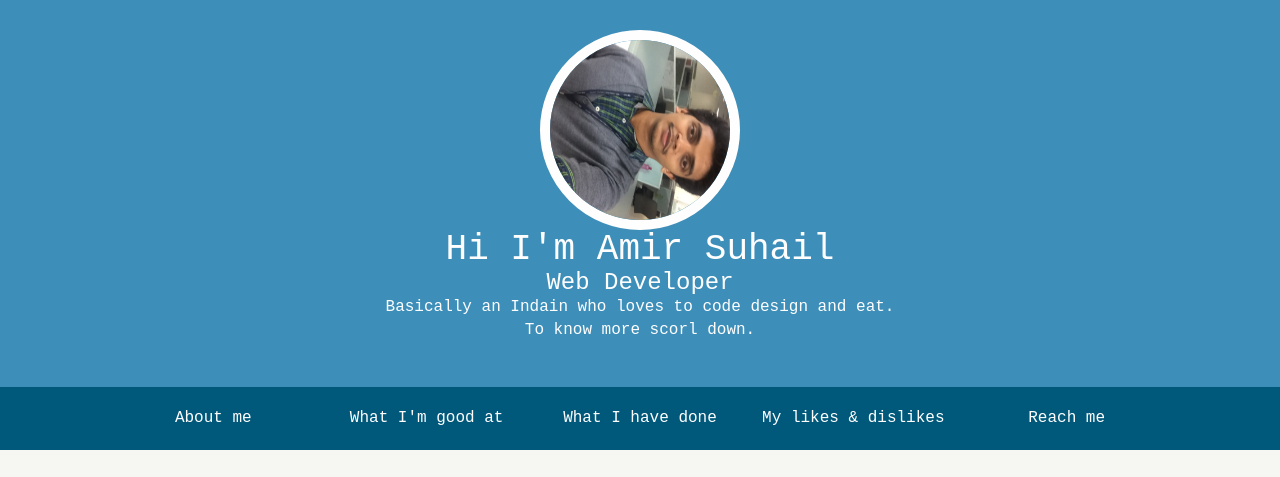
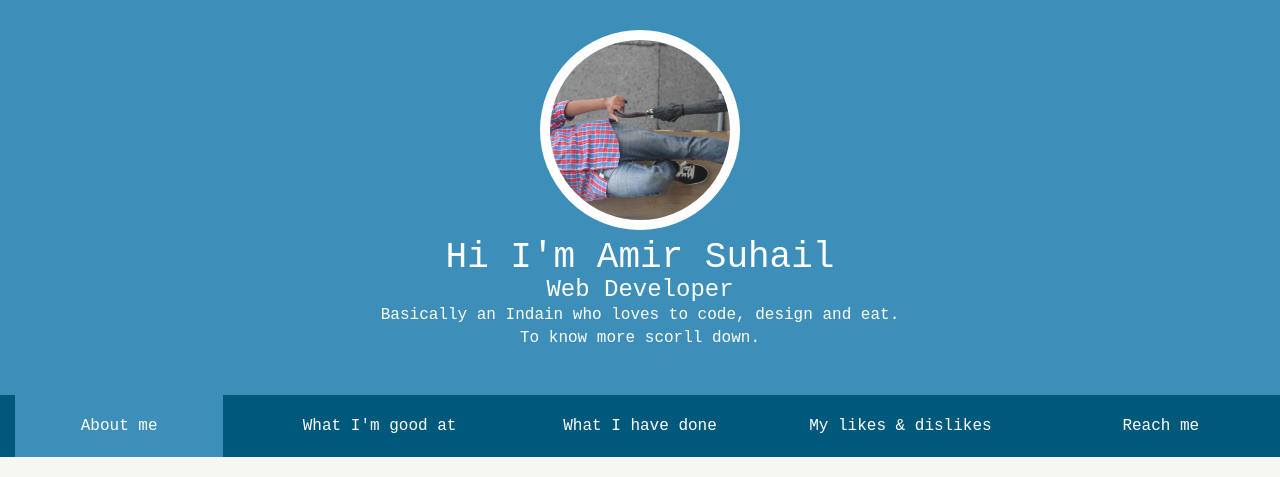
Before and after one commit to amir-suhail/amir-suhail.github.io, a plain HTML site: page index.html in a window 1280 px wide. Shown: the top 477 px of the page. Drawn offline with Linux system fonts and the light colour scheme.

Commit message:
added scripts

```diff
--- a/css/style.css
+++ b/css/style.css
@@ -4,8 +4,37 @@ body {
   font-size: 16px;
 }
 
+a {
+  text-decoration: none;
+  color: #fff;
+}
+
+a:hover {
+  color: #eee;
+}
+
 .footer {
   height: 50px;
+}
+
+.fixed-header {
+  top: 0;
+  left: 0;
+  position: fixed;
+  z-index: 1000;
+}
+
+.active {
+  background-color: #F6F7F2;
+  color: #000;
+}
+
+.active a {
+  color: #000;
+}
+
+.active-about {
+  background-color: #3D8EB9;
 }
 
 #likes i {
@@ -57,14 +86,11 @@ body {
 
 .bg-flat-dark-blue {
   background-color: #00587A;
+  color: #FEFEFE;
 }
 
 .reach-me {
   height: 100px;
-}
-
-.reach-me:hover {
-  height: 120px;
 }
 
 .gmail {
@@ -83,8 +109,12 @@ h2 {
 .my-img {
   height: 200px;
   width: 200px;
+  background-size: 385px;
+  display: inline-block;
+  background-position-x: -128px;
   border-radius: 100%;
   border: solid 10px;
+  background-image: url('../images/IMG_3319.JPG');
 }
 
 .about-me {
@@ -110,6 +140,14 @@ h2 {
 .no--margin {
   margin: 0;
 }
+
+.margin--bottom--50 {
+  margin-bottom: 50px;
+}
+
+.margin--top--50 {
+  margin-top: 50px;
+}
 .padding--top--10 {
   padding-top: 10px;
 }
--- a/index.html
+++ b/index.html
@@ -7,24 +7,34 @@
   <link rel="stylesheet" href="css/style.css"/>
 </head>
 <body>
-  <div class="col-xs-12 bg-flat-blue text-center">
+  <div class="col-xs-12 bg-flat-blue text-center" id="aboutBlock">
     <div class="row about-me">
-      <img src="images/IMG_3854.JPG" class="my-img"/>
+      <span class="my-img"></span>
       <h1>Hi I'm Amir Suhail</h1>
       <h3>Web Developer</h3>
-      <p class="no--margin">Basically an Indain who loves to code design and eat.</p>
-      <p class="no--margin">To know more scorl down.</p>
-    </div>
-    <div class="row bg-flat-dark-blue">
-      <span class="col-md-offset-1 col-md-2 navigator--padding">About me</span>
-      <span class="col-md-2 navigator--padding">What I'm good at</span>
-      <span class="col-md-2 navigator--padding">What I have done</span>
-      <span class="col-md-2 navigator--padding">My likes & dislikes</span>
-      <span class="col-md-2 navigator--padding">Reach me</span>
+      <p class="no--margin">Basically an Indain who loves to code, design and eat.</p>
+      <p class="no--margin">To know more scorll down.</p>
     </div>
   </div>
+  <div class="col-xs-12 bg-flat-dark-blue text-center" id="navigator">
+    <span class="col-md-2 navigator--padding active-about">
+      <a href="#aboutBlock">About me</a>
+    </span>
+    <span class="col-md-3 navigator--padding">
+      <a  href="#goodAtBlock">What I'm good at</a>
+    </span>
+    <span class="col-md-2 navigator--padding">
+      <a  href="#doneBlock">What I have done</a>
+    </span>
+    <span class="col-md-3 navigator--padding">
+      <a  href="#likeBlock">My likes & dislikes</a>
+    </span>
+    <span class="col-md-2 navigator--padding">
+      <a  href="#reachBlock">Reach me</a>
+    </span>
+  </div>
 
-  <div class="col-xs-12 block-padding seperator">
+  <div class="col-xs-12 block-padding seperator" id="goodAtBlock">
     <h2>What I'm good at:</h2>
     <!-- goot at one starts -->
     <div class="col-xs-6 col-sm-3 text-center">
@@ -78,7 +88,7 @@
     <!-- goot at three ends -->
   </div>
 
-  <div class="col-xs-12 block-padding seperator">
+  <div class="col-xs-12 block-padding seperator" id="doneBlock">
     <h2>What I have done:</h2>
     <div class="col-xs-12 col-sm-6 text-center">
       <h3>Responsive Web Designing</h3>
@@ -86,7 +96,7 @@
         <img src="images/Responsive.png" class="height--175"/>
       </span>
       <p>
-        I have developed many responsive web appilcations and Single Page
+        I have developed many responsive web applications and Single Page
         Applications and have a keen knowledge on how to handle web pages in
         different device and a good sense of responsive designing.
       </p>
@@ -103,7 +113,7 @@
     </div>
   </div>
 
-  <div class="col-xs-12 block-padding seperator">
+  <div class="col-xs-12 block-padding seperator" id="likeBlock">
     <h2>My likes & dislikes:</h2>
     <div class="col-xs-12">
       <div class="col-xs-6 text-right  color--green vertical--seperator"
@@ -129,7 +139,7 @@
     </div>
   </div>
 
-  <div class="col-xs-12 block-padding">
+  <div class="col-xs-12 block-padding" id="reachBlock">
     <h2>Reach me:</h2>
     <div class="col-xs-6 col-sm-3 text-center">
       <img class="reach-me" src="images/facebook.png">
@@ -143,13 +153,13 @@
     <div class="col-xs-6 col-sm-3 text-center">
       <img class="reach-me" src="images/twitter.png">
     </div>
-    <div class="col-xs-12 text-center padding--top--20">
+    <div class="col-xs-12 text-center padding--top--20 margin--top--50">
       <img class="gmail" src="images/Gmail.png">
       <strong>aspersonal48@gmail.com</strong>
     </div>
   </div>
   <div class="col-xs-12 footer bg-flat-dark-blue">
   </div>
-  <script src="js/script.js"></script>
+  <script type="text/javascript" src="js/script.js"></script>
 </body>
 </html>
--- a/js/script.js
+++ b/js/script.js
@@ -0,0 +1,75 @@
+// var window = window;
+var windowHeight;
+var isAboutMeHidden;
+var distanceToTop;
+var elementHeight;
+var idArray = ["goodAtBlock", "doneBlock", "likeBlock", "reachBlock"];
+window.onscroll = function (e) {
+  // 'use strict';
+  windowHeight = window.scrollY;
+  if (!isAboutMeHidden) {
+    if(windowHeight >= 380) {
+      // alert ('ok');
+      isAboutMeHidden = true;
+      addHeader();
+    }
+  }
+  var maxScrollX = Math.max( document.body.scrollHeight, document.body.offsetHeight,
+    document.documentElement.clientHeight, document.documentElement.scrollHeight,
+    document.documentElement.offsetHeight) - window.innerHeight;
+  if (windowHeight <= 380) {
+    isAboutMeHidden = false;
+    removeHeader();
+  } else if (maxScrollX == windowHeight) {
+    removeActive();
+    var selectedElem = document.getElementById("navigator").children[4];
+    selectedElem.classList.add("active");
+  } else {
+      var selectedId;
+      var selectedIndex;
+      idArray.forEach(function (id, index){
+        var elem = document.getElementById(id);
+        distanceToTop = getDistanceToTop(elem);
+        elementHeight = getElementHeight(elem);
+
+        if (distanceToTop <= 65 && distanceToTop + elementHeight > 65) {
+          var selectedElem = document.getElementById("navigator").children[index + 1];
+          selectedElem.classList.add("active");
+        } else {
+          var selectedElem = document.getElementById("navigator").children[index + 1];
+          selectedElem.classList.remove("active");
+        }
+
+      });
+  }
+
+};
+function addHeader () {
+  document.getElementById("aboutBlock").classList.add("margin--bottom--50");
+  document.getElementById("navigator").classList.add("fixed-header");
+  var selectedElem = document.getElementById("navigator").children[0];
+  selectedElem.classList.remove("active-about");
+}
+
+function removeHeader () {
+  document.getElementById("navigator").classList.remove("fixed-header");
+  document.getElementById("aboutBlock").classList.remove("margin--bottom--50");
+  removeActive();
+  var selectedElem = document.getElementById("navigator").children[0];
+  selectedElem.classList.add("active-about");
+}
+
+function getDistanceToTop (elem) {
+  return elem.getBoundingClientRect().top;
+}
+
+function getElementHeight (elem) {
+  return elem.offsetHeight;
+}
+
+function removeActive () {
+  idArray.forEach(function (id, index){
+      var selectedElem = document.getElementById("navigator").children[index + 1];
+      selectedElem.classList.remove("active");
+  });
+}
```
Also changed, not shown: images/IMG_3319.JPG (added), images/IMG_3854.JPG (deleted).
